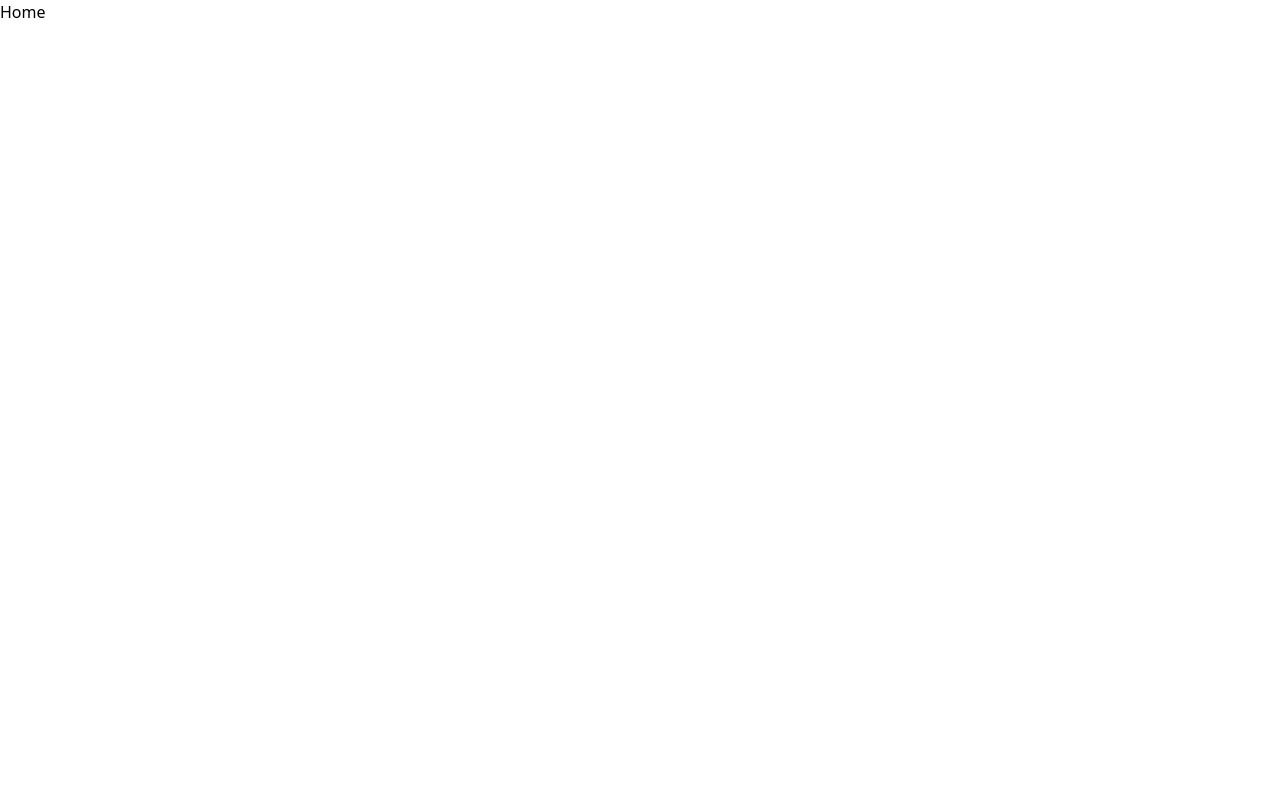
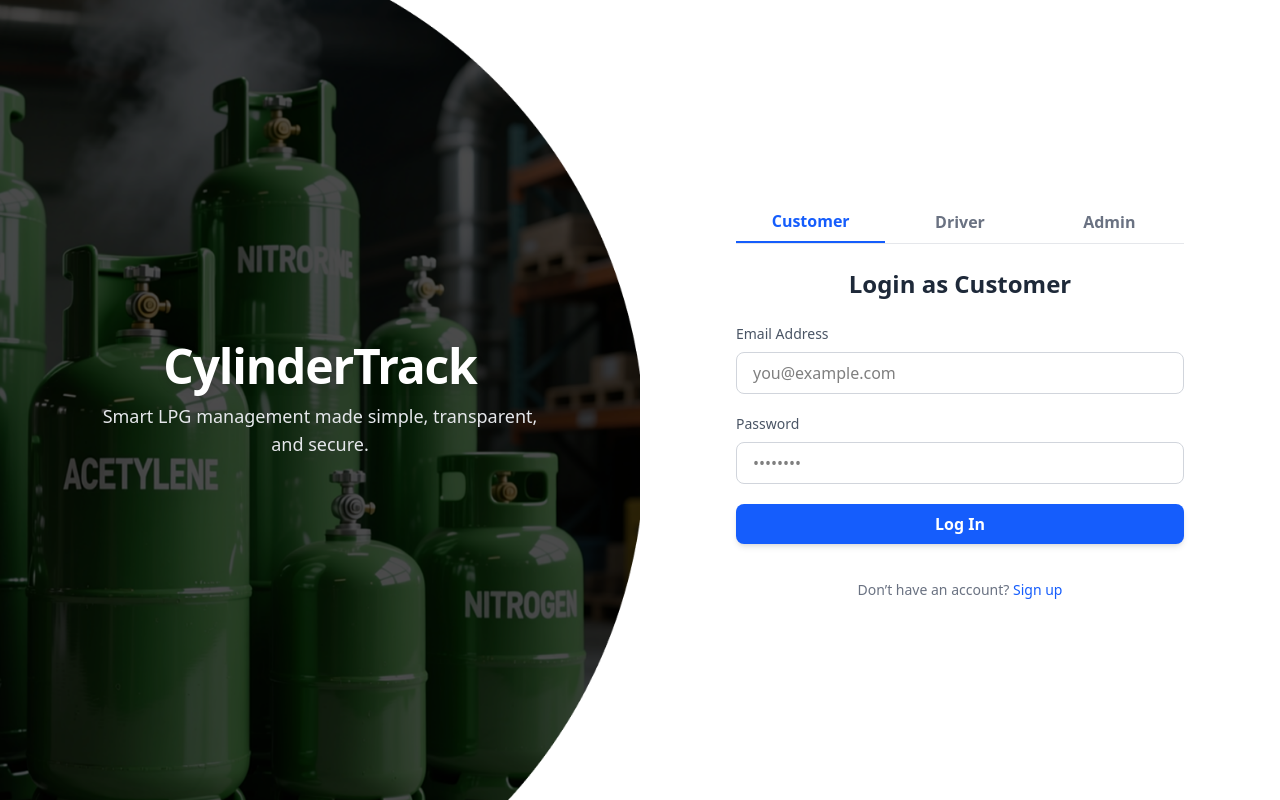
Before and after one commit to Green-Wells-Hackathon/cylinder-track, a React (Vite) app: page / in a window 1280 px wide. Built offline with nearby package versions, Linux system fonts and the light colour scheme.

Commit message:
finish up on authentication and routing

```diff
--- a/package.json
+++ b/package.json
@@ -15,6 +15,7 @@
     "react": "^19.1.1",
     "react-dom": "^19.1.1",
     "react-router": "^7.9.5",
+    "react-router-dom": "^7.9.5",
     "tailwindcss": "^4.1.16"
   },
   "devDependencies": {
--- a/src/App.jsx
+++ b/src/App.jsx
@@ -11,8 +11,8 @@ function App() {
     path:"/",
     Component: lazy(() => import('./Pages/Layout')),
     children: [
-      // {index: true, Component: lazy(() => import('./pages/customer/Home'))},
-      {path: 'login', Component: lazy(() => import('./pages/Login'))},
+      {index: true, Component: lazy(() => import('./pages/Login'))},
+      {path: 'dashboard', Component: lazy(() => import('./pages/customer/Home'))},
     ],
   }
 ])
--- a/src/pages/Layout.jsx
+++ b/src/pages/Layout.jsx
@@ -5,7 +5,6 @@ function Layout() {
   return (
     <section>
         {/* nav */}
-        <Nav/>
         <section>
             <Outlet />
         </section>
--- a/src/pages/Login.jsx
+++ b/src/pages/Login.jsx
@@ -1,9 +1,261 @@
-import React from 'react'
+import React, { useState } from "react";
+import { useNavigate } from "react-router-dom";
+import { auth, db } from "../../firebase.js";
+import {
+  createUserWithEmailAndPassword,
+  signInWithEmailAndPassword,
+} from "firebase/auth";
+import { doc, setDoc } from "firebase/firestore";
+import lpgImage from "../assets/lpg.png";
 
 function Login() {
+  const navigate = useNavigate();
+  const [activeRole, setActiveRole] = useState("customer");
+  const [isSignUp, setIsSignUp] = useState(false);
+  const [formData, setFormData] = useState({
+    name: "",
+    email: "",
+    password: "",
+    confirm: "",
+  });
+  const [loading, setLoading] = useState(false);
+  const [message, setMessage] = useState("");
+
+  const handleRoleChange = (role) => {
+    setActiveRole(role);
+    setIsSignUp(false);
+    setMessage("");
+  };
+
+  const handleChange = (e) =>
+    setFormData({ ...formData, [e.target.id]: e.target.value });
+
+  const handleSubmit = async (e) => {
+    e.preventDefault();
+    setLoading(true);
+    setMessage("");
+
+    const { name, email, password, confirm } = formData;
+
+    try {
+      if (isSignUp && activeRole === "customer") {
+        if (password !== confirm) throw new Error("Passwords do not match");
+
+        // Create customer in Firebase
+        const userCredential = await createUserWithEmailAndPassword(
+          auth,
+          email,
+          password
+        );
+        const user = userCredential.user;
+
+        // Save customer data to Firestore
+        await setDoc(doc(db, "users", user.uid), {
+          name,
+          email,
+          role: activeRole,
+          createdAt: new Date(),
+        });
+
+        setMessage("Account created successfully!");
+        navigate("/dashboard"); // Redirect after signup
+      } else {
+        // Login
+        await signInWithEmailAndPassword(auth, email, password);
+
+        // Redirect based on role
+        if (activeRole === "customer") navigate("/dashboard");
+        else if (activeRole === "driver") navigate("/driver");
+        else if (activeRole === "admin") navigate("/admin");
+      }
+    } catch (error) {
+      setMessage(error.message);
+    } finally {
+      setLoading(false);
+    }
+  };
+
   return (
-    <div>Login</div>
-  )
+    <div className="min-h-screen flex flex-col md:flex-row bg-white">
+      {/* Left Section - Image */}
+      <div className="relative  md:w-1/2 h-screen">
+        <img
+          src={lpgImage}
+          alt="Cylinder Track"
+          className="object-cover w-full h-full"
+        />
+        <div className="absolute inset-0 flex flex-col justify-center items-center text-center p-6 ">
+          <h1 className="text-white text-5xl font-extrabold mb-3 tracking-tight drop-shadow-lg">
+            CylinderTrack
+          </h1>
+          <p className="text-gray-200 text-lg max-w-md">
+            Smart LPG management made simple, transparent, and secure.
+          </p>
+        </div>
+      </div>
+
+      {/* Right Section - Login / Signup */}
+      <div className="w-full md:w-1/2 flex items-center justify-center p-8">
+        <div className="w-full max-w-md">
+          {/* Role Tabs */}
+          <div className="flex justify-between mb-6 border-b border-gray-200">
+            {["customer", "driver", "admin"].map((role) => (
+              <button
+                key={role}
+                onClick={() => handleRoleChange(role)}
+                className={`w-1/3 py-2 font-semibold capitalize ${
+                  activeRole === role
+                    ? "text-blue-600 border-b-2 border-blue-600"
+                    : "text-gray-500 hover:text-blue-600"
+                }`}
+              >
+                {role}
+              </button>
+            ))}
+          </div>
+
+          {/* Header */}
+          <h2 className="text-2xl font-bold text-gray-800 mb-6 text-center">
+            {isSignUp && activeRole === "customer"
+              ? "Create Your Account"
+              : `Login as ${activeRole.charAt(0).toUpperCase() + activeRole.slice(1)}`}
+          </h2>
+
+          {/* Form */}
+          <form className="space-y-5" onSubmit={handleSubmit}>
+            {isSignUp && activeRole === "customer" && (
+              <div>
+                <label
+                  htmlFor="name"
+                  className="block text-gray-600 text-sm mb-2"
+                >
+                  Full Name
+                </label>
+                <input
+                  type="text"
+                  id="name"
+                  value={formData.name}
+                  onChange={handleChange}
+                  placeholder="John Doe"
+                  required
+                  className="w-full border border-gray-300 rounded-lg px-4 py-2 focus:ring-2 focus:ring-blue-400"
+                />
+              </div>
+            )}
+
+            <div>
+              <label
+                htmlFor="email"
+                className="block text-gray-600 text-sm mb-2"
+              >
+                Email Address
+              </label>
+              <input
+                type="email"
+                id="email"
+                value={formData.email}
+                onChange={handleChange}
+                placeholder="you@example.com"
+                required
+                className="w-full border border-gray-300 rounded-lg px-4 py-2 focus:ring-2 focus:ring-blue-400"
+              />
+            </div>
+
+            <div>
+              <label
+                htmlFor="password"
+                className="block text-gray-600 text-sm mb-2"
+              >
+                Password
+              </label>
+              <input
+                type="password"
+                id="password"
+                value={formData.password}
+                onChange={handleChange}
+                placeholder="••••••••"
+                required
+                className="w-full border border-gray-300 rounded-lg px-4 py-2 focus:ring-2 focus:ring-blue-400"
+              />
+            </div>
+
+            {isSignUp && activeRole === "customer" && (
+              <div>
+                <label
+                  htmlFor="confirm"
+                  className="block text-gray-600 text-sm mb-2"
+                >
+                  Confirm Password
+                </label>
+                <input
+                  type="password"
+                  id="confirm"
+                  value={formData.confirm}
+                  onChange={handleChange}
+                  placeholder="Confirm password"
+                  required
+                  className="w-full border border-gray-300 rounded-lg px-4 py-2 focus:ring-2 focus:ring-blue-400"
+                />
+              </div>
+            )}
+
+            <button
+              type="submit"
+              disabled={loading}
+              className="w-full bg-blue-600 text-white font-semibold py-2 rounded-lg hover:bg-blue-700 transition duration-200 shadow-md"
+            >
+              {loading
+                ? "Processing..."
+                : isSignUp
+                ? "Create Account"
+                : "Log In"}
+            </button>
+
+            {message && (
+              <p
+                className={`text-center text-sm mt-3 ${
+                  message.includes("success")
+                    ? "text-green-600"
+                    : "text-red-500"
+                }`}
+              >
+                {message}
+              </p>
+            )}
+
+            {/* Switch between login/signup */}
+            {activeRole === "customer" && (
+              <p className="text-center text-sm text-gray-500 mt-4">
+                {isSignUp ? (
+                  <>
+                    Already have an account?{" "}
+                    <button
+                      type="button"
+                      onClick={() => setIsSignUp(false)}
+                      className="text-blue-600 hover:underline"
+                    >
+                      Log in
+                    </button>
+                  </>
+                ) : (
+                  <>
+                    Don’t have an account?{" "}
+                    <button
+                      type="button"
+                      onClick={() => setIsSignUp(true)}
+                      className="text-blue-600 hover:underline"
+                    >
+                      Sign up
+                    </button>
+                  </>
+                )}
+              </p>
+            )}
+          </form>
+        </div>
+      </div>
+    </div>
+  );
 }
 
-export default Login
+export default Login;
--- a/src/pages/customer/Home.jsx
+++ b/src/pages/customer/Home.jsx
@@ -2,7 +2,7 @@ import React from 'react'
 
 function Home() {
   return (
-    <div className=''>Home</div>
+    <div className=''>Customer</div>
   )
 }
 
```
Also changed, not shown: src/assets/lpg.png (added), 1 other file (tests, documents, lock files or other folders).
